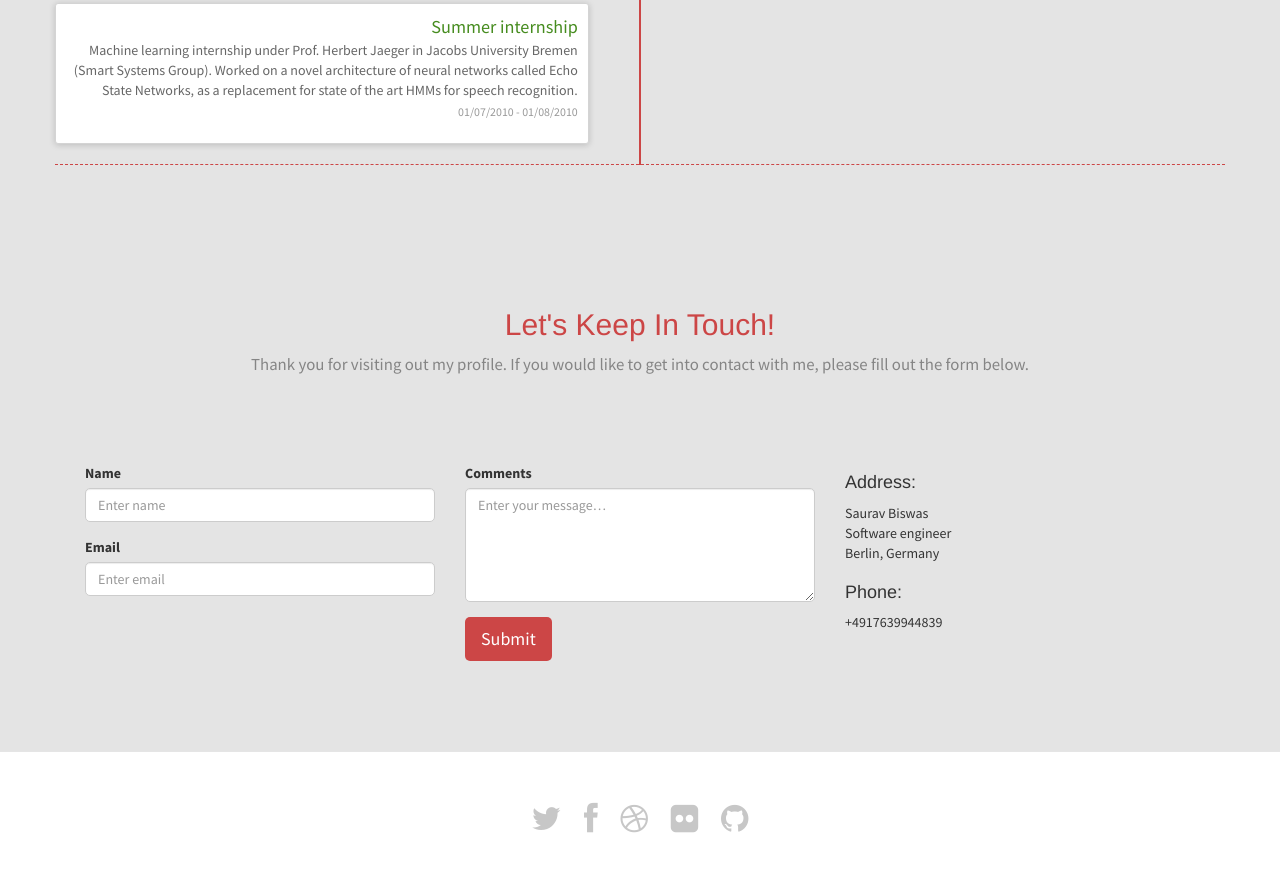
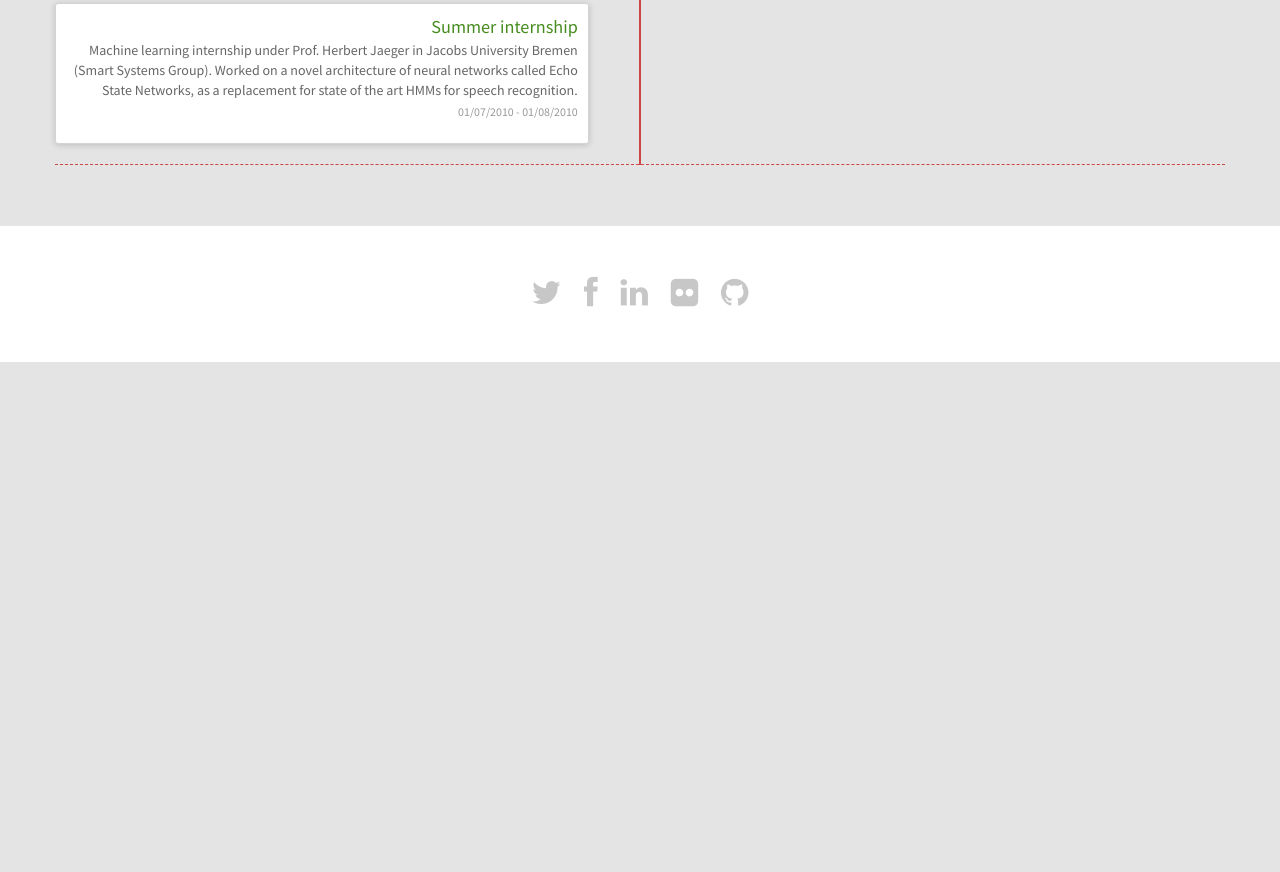
Before and after one commit to sauravbiswasiupr/myWebSite, a website: page index.html in a window 1280 px wide. Shown: the part 3185-4057 px from the top of the page. After the commit the page ends 3547 px from the top, so only its background shows below. Drawn offline with Linux system fonts and the light colour scheme.

Commit message:
Added font awesome icon for linkedin

```diff
--- a/index.html
+++ b/index.html
@@ -565,13 +565,13 @@ Interesting , isn't it ? Well in short , this is the best way to sum myself up ,
         </div>
     </section>
     -->
-	<!--Contact -->
+	<!--Contact
     <section id="contactUs" class="page-section secPad">
         <div class="container">
 
             <div class="row">
                 <div class="heading text-center">
-                    <!-- Heading -->
+                    <!-- Heading
                     <h2>Let's Keep In Touch!</h2>
                     <p>Thank you for visiting out my profile. If you would like to get into contact with me, please fill out the form below.</p>
                 </div>
@@ -615,14 +615,14 @@ Interesting , isn't it ? Well in short , this is the best way to sum myself up ,
                 </div>
             </div>
         </div>
-        <!--/.container-->
+        </.container-->
     </section>
     <footer>
         <div class="container">
             <div class="social text-center">
                 <a href="#"><i class="fa fa-twitter"></i></a>
                 <a href="#"><i class="fa fa-facebook"></i></a>
-                <a href="#"><i class="fa fa-dribbble"></i></a>
+                <a href="#"><i class="fa fa-linkedin"></i></a>
                 <a href="#"><i class="fa fa-flickr"></i></a>
                 <a href="#"><i class="fa fa-github"></i></a>
             </div>
```
